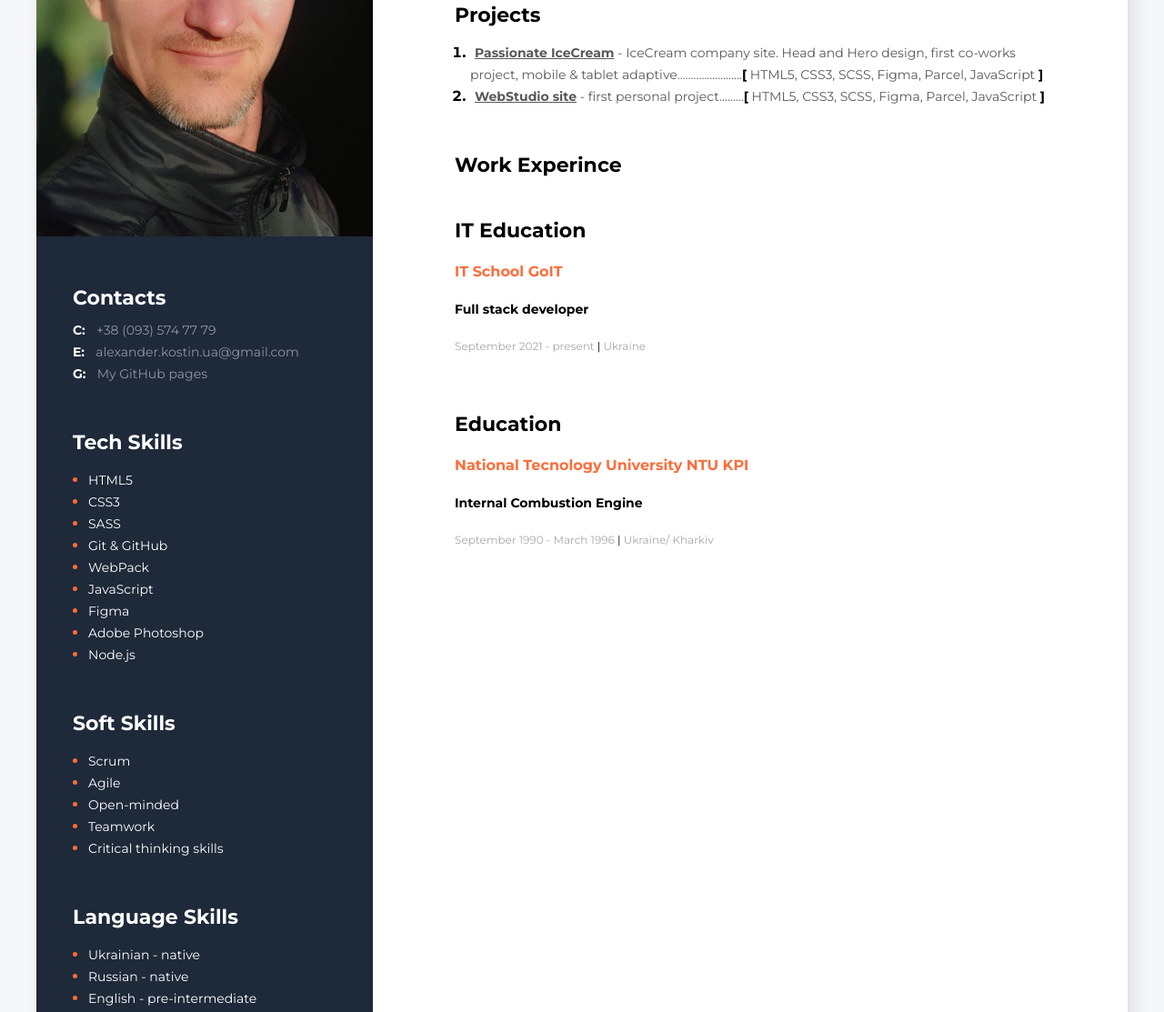
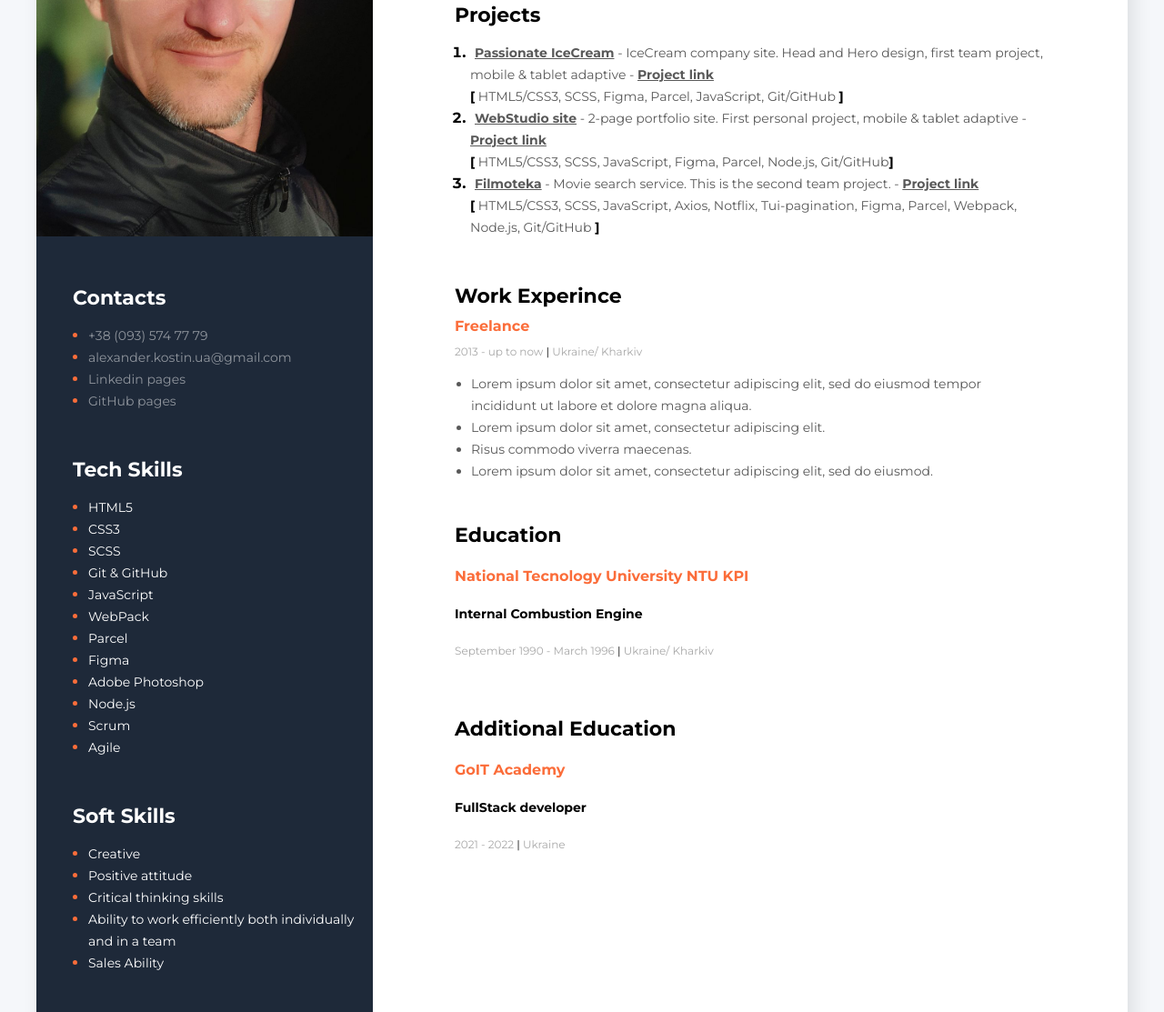
Before and after one commit to AVKostin/my-resume, a plain HTML site: page index.html in a window 1280 px wide. Shown: the part 359-1472 px from the top of the page at 91% size. Drawn offline with Linux system fonts and the light colour scheme.

Commit message:
Update index.html

```diff
--- a/index.html
+++ b/index.html
@@ -27,71 +27,57 @@
                     <li class="my-projects-item">
                         <span class="my-projects-text">
                             <a href="https://alf-540.github.io/kiss/" class="my-projects-link">Passionate IceCream</a>
-                            - IceCream company site. Head and Hero design, first co-works project, mobile & tablet adaptive........................<span class="my-projects-bracket">[</span> HTML5, CSS3, SCSS, Figma, Parcel, JavaScript <span class="my-projects-bracket">]</span>
+                            - IceCream company site. Head and Hero design, first team project, mobile & tablet adaptive -
+                                <a href="https://github.com/AVKostin/IceCream_company_site" class="my-projects-link">Project link</a>
+                                    <span class="my-projects-bracket">  <br> [</span> HTML5/CSS3, SCSS, Figma, Parcel, JavaScript, Git/GitHub <span class="my-projects-bracket">]</span>
                         </span>
                     </li>
                     <li class="my-projects-item">
                         <span class="my-projects-text">
                             <a href="https://avkostin.github.io/goit-markup-hw-08/" class="my-projects-link">WebStudio site</a>
-                            - first personal project.........<span class="my-projects-bracket">[</span> HTML5, CSS3, SCSS, Figma, Parcel, JavaScript <span class="my-projects-bracket">]</span>
+                            - 2-page portfolio site. First personal project, mobile & tablet adaptive -
+                                <a href="https://github.com/AVKostin/goit-markup-hw-08" class="my-projects-link">Project link</a><span class="my-projects-bracket">   <br>[</span> HTML5/CSS3, SCSS, JavaScript, Figma, Parcel,  Node.js, Git/GitHub<span class="my-projects-bracket">]</span>
                         </span>
                     </li>
-                    <!-- <li class="my-projects-item">
+                    <li class="my-projects-item">
                         <span class="my-projects-text">
-                            <a href="https://cryptohub.goit.global/" class="my-projects-link">https://cryptohub.goit.global/</a>
-                            ............
-                            <span class="my-projects-bracket">[</span> React.js, Node.js <span class="my-projects-bracket">]</span>
+                            <a href="https://vitasika.github.io/Filmoteka_project_Team_7/" class="my-projects-link">Filmoteka</a> - Movie search service. This is the second team project.  -
+                                <a href="https://github.com/AVKostin/Filmoteka" class="my-projects-link">Project link</a><span class="my-projects-bracket">   <br>[</span> HTML5/CSS3, SCSS, JavaScript, Axios, Notflix, Tui-pagination, Figma, Parcel, Webpack, Node.js, Git/GitHub <span class="my-projects-bracket">]</span>
                         </span>
-                    </li> -->
+                    </li>
                 </ol>
             </div>
 <!-- My work experience section -->
             <div class="my-work-experience-section">
                 <h3 class="main-content-title">Work Experince</h3>
-                <!-- Company 3
+                <!-- Company 3 -->
                     <div>
-                    <h4 class="my-work-experience-position">Front-End Developer <span class="my-work-experience-company">Freelance</span></h4>
-                    <p class="my-work-experience-period">September 2019 - up to now   <span class="my-work-experience-divider">|</span>    Country</p>
+                        <h4 class="my-work-experience-position"> <span class="my-work-experience-company">Freelance</span></h4>
+                            <p class="my-work-experience-period">2013 - up to now   <span class="my-work-experience-divider">|</span>    Ukraine/ Kharkiv</p>
                         <ul class="my-work-experience-duties">
                             <li class="my-work-experience-duty">Lorem ipsum dolor sit amet, consectetur adipiscing elit, sed do eiusmod tempor incididunt ut labore et dolore magna aliqua.</li>
+
                             <li class="my-work-experience-duty">Lorem ipsum dolor sit amet, consectetur adipiscing elit.</li>
+
                             <li class="my-work-experience-duty">Risus commodo viverra maecenas.</li>
+
                             <li class="my-work-experience-duty">Lorem ipsum dolor sit amet, consectetur adipiscing elit, sed do eiusmod.</li>
                         </ul>
-                </div> -->
-                <!-- Company 2 -->
-                <!-- <div class="my-work-experience-company-block">
-                    <h4 class="my-work-experience-position">Manager <span class="my-work-experience-company">Roga & Kopyta New</span></h4>
-                    <p class="my-work-experience-period">March 2015 - October 2018   <span class="my-work-experience-divider">|</span> Country</p>
-                    <ul class="my-work-experience-duties">
-                        <li class="my-work-experience-duty">Lorem ipsum dolor sit amet, consectetur adipiscing elit, sed do eiusmod labore et dolore magna aliqua.</li>
-                        <li class="my-work-experience-duty">Quis ipsum suspendisse ultrices gravida.</li>
-                        <li class="my-work-experience-duty">Risus commodo viverra maecenas. </li>
-                    </ul>
                     </div>
-                <!-- Company 1 -->
-                <!-- <div>
-                    <h4 class="my-work-experience-position">Manager <span class="my-work-experience-company">Roga & Kopyta LLC</span></h4>
-                    <p class="my-work-experience-period">June 2014 - February 2015   <span class="my-work-experience-divider">|</span>    Country</p>
-                    <ul class="my-work-experience-duties">
-                        <li class="my-work-experience-duty">Lorem ipsum dolor sit amet, consectetur adipiscing elit.</li>
-                        <li class="my-work-experience-duty">Quis ipsum suspendisse ultrices gravida</li>
-                        <li class="my-work-experience-duty">Risus commodo viverra maecenas. </li>
-                    </ul>
-                </div> -->
                 </div>
 <!-- My education section -->
-            <div class="my-education-section">
-                <h3 class="my-education-header">IT Education</h3>
-                <h4  class="my-experience-university">IT School GoIT</span></h4>
-                <h5 class="my-experience-faculty">Full stack developer</h5>
-                <p class="my-work-experience-period">September 2021 - present   <span class="my-work-experience-divider">|</span>   Ukraine</p>
-            </div>
+
             <div class="my-education-section">
                 <h3 class="my-education-header">Education</h3>
                     <h4  class="my-experience-university">National Tecnology University NTU KPI</span></h4>
                         <h5 class="my-experience-faculty">Internal Combustion Engine</h5>
-                <p class="my-work-experience-period">September 1990 - March 1996   <span class="my-work-experience-divider">|</span>   Ukraine/ Kharkiv</p>
+                            <p class="my-work-experience-period">September 1990 - March 1996   <span    class="my-work-experience-divider">|</span>   Ukraine/ Kharkiv</p>
+            </div>
+            <div class="my-education-section">
+                <h3 class="my-education-header">Additional Education</h3>
+                    <h4  class="my-experience-university">GoIT Academy</span></h4>
+                        <h5 class="my-experience-faculty">FullStack developer</h5>
+                            <p class="my-work-experience-period">2021 - 2022   <span class="my-work-experience-divider">|</span>   Ukraine</p>
             </div>
             </div>
 <!-- Sidebar sections-->
@@ -100,18 +86,36 @@
             <!-- Contacts section -->
             <div class="contacts-section">
                 <h3 class="sidebar-title">Contacts</h3>
+                    <ul class="tech-skills-list">
                         <div>
-                    <span class="contacts-section-type">C:</span>
-                    <a class="contacts-section-link" href="tel:+38(093)574-7779">+38 (093) 574 77 79</a>
+                            <!-- <span class="contacts-section-type">C:</span> -->
+                            <li class="tech-skills-item">
+                                <!-- <span class="tech-skills-item-text">tel.: </span> -->
+                                    <a class="contacts-section-link" href="tel:+38(093)574-7779">+38 (093) 574 77 79</a></li>
                         </div>
+
                         <div>
-                    <span class="contacts-section-type">E:</span>
-                    <a class="contacts-section-link" href="mailto:alexander.kostin.ua@gmail.com">alexander.kostin.ua@gmail.com</a>
+                            <!-- <span class="contacts-section-type">E:</span> -->
+                            <li class="tech-skills-item">
+                                <!-- <span class="tech-skills-item-text">mail: </span> -->
+                                    <a class="contacts-section-link" href="mailto:alexander.kostin.ua@gmail.com">alexander.kostin.ua@gmail.com</a></li>
                         </div>
+
                         <div>
-                    <span class="contacts-section-type">G:</span>
-                    <a class="contacts-section-link" href="https://github.com/AVKostin/">My GitHub pages</a>
+                            <li class="tech-skills-item">
+                                <!-- <span class="contacts-section-type">G:</span> -->
+                                    <a class="contacts-section-link" href="https://www.linkedin.com/in/avkostin-ua/">Linkedin pages</a>
+                            </li>
                         </div>
+
+                        <div>
+                            <li class="tech-skills-item">
+                                <!-- <span class="contacts-section-type">G:</span> -->
+                                    <a class="contacts-section-link" href="https://github.com/AVKostin/">GitHub pages</a>
+                            </li>
+
+                        </div>
+                    </ul>
             </div>
 <!-- tech skills section -->
             <div class="tech-skills-section">
@@ -119,24 +123,28 @@
                     <ul class="tech-skills-list">
                         <li class="tech-skills-item"><span class="tech-skills-item-text">HTML5</span></li>
                         <li class="tech-skills-item"><span class="tech-skills-item-text">CSS3</span></li>
-                    <li class="tech-skills-item"><span class="tech-skills-item-text">SASS</span></li>
+                        <li class="tech-skills-item"><span class="tech-skills-item-text">SCSS</span></li>
                         <li class="tech-skills-item"><span class="tech-skills-item-text">Git & GitHub</span></li>
+                        <li class="tech-skills-item"><span class="tech-skills-item-text">JavaScript</span></li>
                         <li class="tech-skills-item"><span class="tech-skills-item-text">WebPack</span></li>
-                    <li class="tech-skills-item"><span class="tech-skills-item-text">JavaScript</span></li>
+                        <li class="tech-skills-item"><span class="tech-skills-item-text">Parcel</span></li>
                         <li class="tech-skills-item"><span class="tech-skills-item-text">Figma</span></li>
                         <li class="tech-skills-item"><span class="tech-skills-item-text">Adobe Photoshop</span></li>
                         <li class="tech-skills-item"><span class="tech-skills-item-text">Node.js</span></li>
+                        <li class="tech-skills-item"><span class="tech-skills-item-text">Scrum</span></li>
+                        <li class="tech-skills-item"><span class="tech-skills-item-text">Agile</span></li>
                     </ul>
             </div>
             <!-- Soft skills section -->
             <div class="soft-skills-section">
                 <h3 class="sidebar-title">Soft Skills</h3>
                     <ul class="soft-skills-list">
-                    <li class="tech-skills-item"><span class="tech-skills-item-text">Scrum</span></li>
-                    <li class="tech-skills-item"><span class="tech-skills-item-text">Agile</span></li>
-                    <li class="tech-skills-item"><span class="tech-skills-item-text">Open-minded</span></li>
-                    <li class="tech-skills-item"><span class="tech-skills-item-text">Teamwork</span></li>
+                        <li class="tech-skills-item"><span class="tech-skills-item-text">Creative</span></li>
+                        <li class="tech-skills-item"><span class="tech-skills-item-text">Positive attitude</span></li>
                         <li class="tech-skills-item"><span class="tech-skills-item-text">Critical thinking skills</span></li>
+                        <li class="tech-skills-item"><span class="tech-skills-item-text">Ability to work efficiently both
+    individually and in a team</span></li>
+                        <li class="tech-skills-item"><span class="tech-skills-item-text">Sales Ability</span></li>
                     </ul>
                 </div>
             <!-- Language skills section -->
@@ -145,7 +153,7 @@
                         <ul class="soft-skills-list">
                             <li class="tech-skills-item"><span class="tech-skills-item-text">Ukrainian - native</span></li>
                             <li class="tech-skills-item"><span class="tech-skills-item-text">Russian - native</span></li>
-                    <li class="tech-skills-item"><span class="tech-skills-item-text">English - pre-intermediate</span></li>
+                            <li class="tech-skills-item"><span class="tech-skills-item-text">English - pre-intermediate</span</li>
                         </ul>
                 </div>
             </div>
```
Lines whose indentation alone changed are shown as unchanged.
